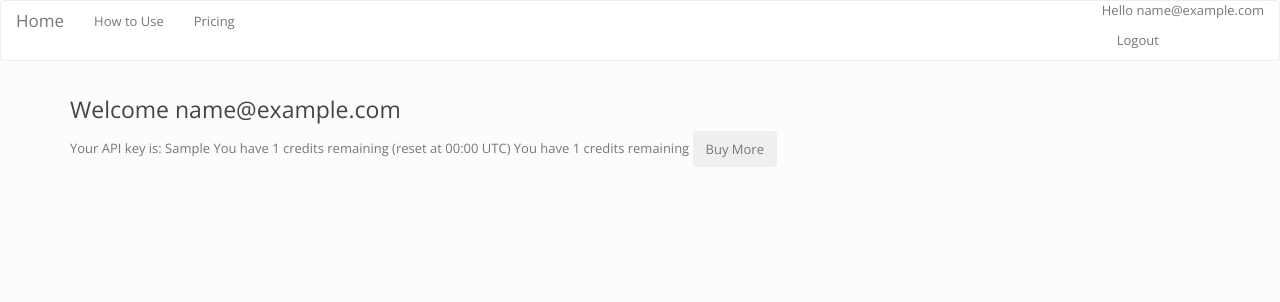
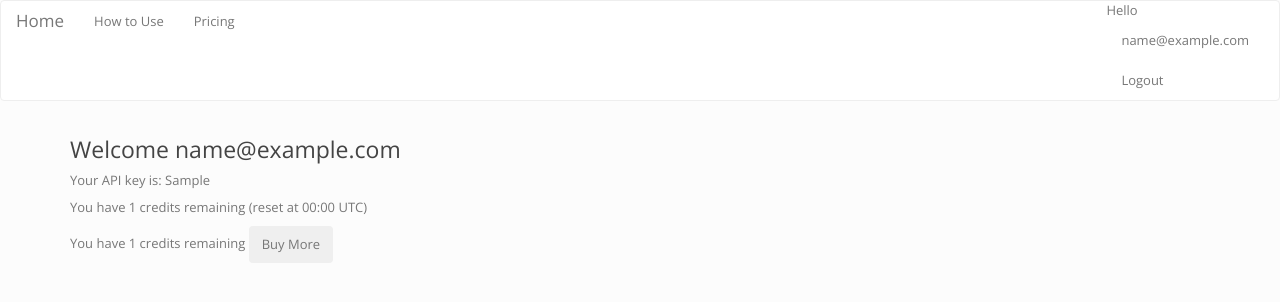
Before and after one commit to worldsproject/recipe_database, a Flask app: page /user in a window 1280 px wide. Shown: the top 302 px of the page. Run offline with Flask 2, Linux system fonts and the light colour scheme; a user stored in the database is signed in; tables that the repository leaves empty hold one stand-in row (values such as "Sample post").

Commit message:
Added link to user page.

```diff
--- a/app/templates/base.html
+++ b/app/templates/base.html
@@ -25,7 +25,7 @@
             	</ul>
                 <ul class='nav navbar-nav navbar-right'>
                     {% if current_user.is_authenticated() %}
-                    <li>Hello {{ current_user.email }} <a href="{{ config.SECURITY_LOGOUT_URL }}">Logout</a></li>
+                    <li>Hello <a href="{{ url_for('user') }}"> {{ current_user.email }} </a><a href="{{ config.SECURITY_LOGOUT_URL }}">Logout</a></li>
                     {% else %}
                     <li><a href="{{ config.SECURITY_LOGIN_URL }}">Login</a></li>
                     {% endif %}
--- a/app/templates/user.html
+++ b/app/templates/user.html
@@ -1,7 +1,7 @@
 {% extends 'base.html' %}
 {% block body %}
 <h3>Welcome {{ email }}</h3>
-Your API key is: {{ key }}
-You have {{ free }} credits remaining (reset at 00:00 UTC)
-You have {{ paid }} credits remaining <button class=btn>Buy More</button>
+<p>Your API key is: {{ key }}</p>
+<p>You have {{ free }} credits remaining (reset at 00:00 UTC)</p>
+<p>You have {{ paid }} credits remaining <button class=btn>Buy More</button></p>
 {% endblock body %}
```
